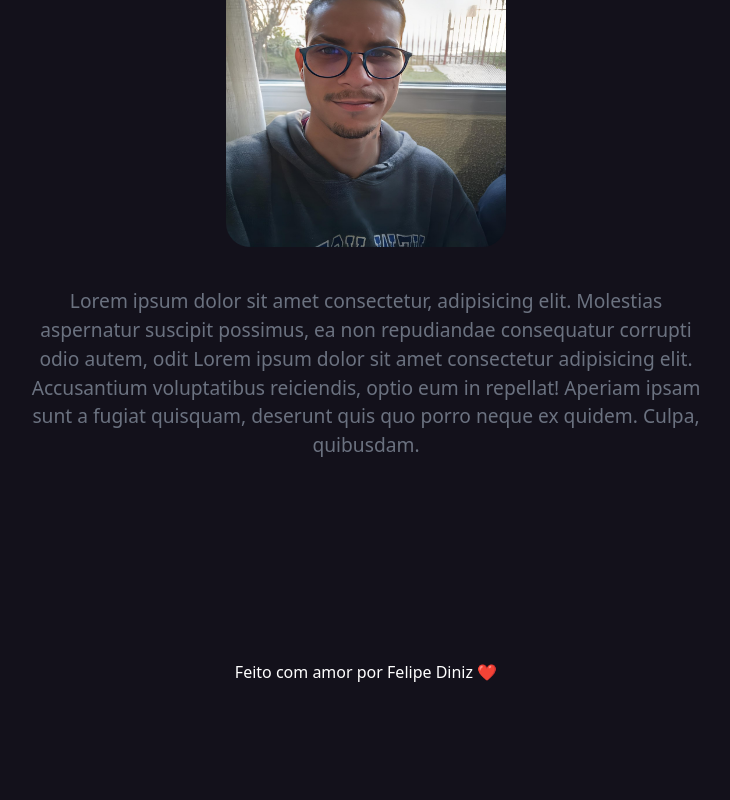
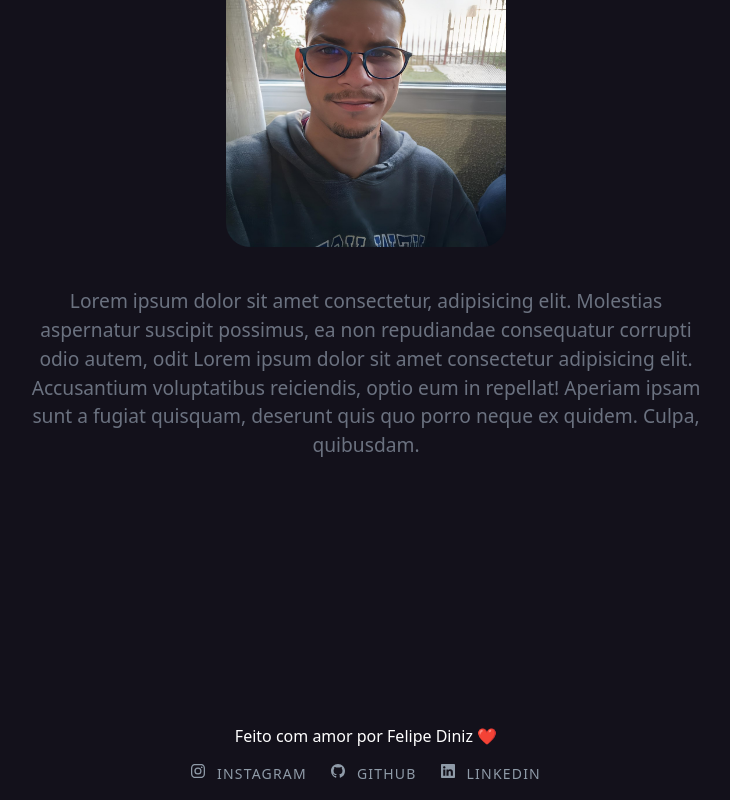
Before and after one commit to dinizdev/fdiniz.dev, a Next.js app: page /About in a window 1280 px wide. Shown: the part 376-1176 px from the top of the page, without its empty margins (274-1004 px from the left). Before the commit the page ends 1060 px from the top, so only its background shows below. Built offline with nearby package versions, Linux system fonts and the light colour scheme.

Commit message:
fix padding index, and footer icons functions

```diff
--- a/src/components/Footer/index.tsx
+++ b/src/components/Footer/index.tsx
@@ -1,11 +1,24 @@
+import { BsGithub, BsLinkedin, BsInstagram } from 'react-icons/bs'
 export default function Footer() {
   return (
     <div>
-      <div className="m-auto h-auto flex-auto">
-        <p className="m-auto h-full pt-40 text-center">
-          Feito com amor por Felipe Diniz ❤️️
-        </p>
-      </div>
+      <p className="mt-56  text-center">Feito com amor por Felipe Diniz ❤️️</p>
+      <section className=" align-center bg-dark-400  flex justify-center gap-5  p-4 text-sm text-white">
+        <div className="flex gap-6 ">
+          <a className="flex  gap-3">
+            <BsInstagram />
+            <span>Instagram</span>
+          </a>
+          <a className="flex gap-3" href="google.com">
+            <BsGithub />
+            <span>Github</span>
+          </a>
+          <a className="flex  gap-3" href="">
+            <BsLinkedin />
+            <span> Linkedin</span>
+          </a>
+        </div>
+      </section>
     </div>
   )
 }
--- a/src/components/FormMail/index.tsx
+++ b/src/components/FormMail/index.tsx
@@ -52,7 +52,7 @@ export default function FormMail() {
         <div className="md:flex md:items-center">
           <div className="md:w-1/3">
             <button
-              className="focus:shadow-outline rounded bg-green-500 py-2 px-[140px] font-bold text-white shadow hover:bg-green-600 focus:outline-none md:px-[230px]"
+              className="focus:shadow-outline rounded bg-green-500 py-2 px-[10px] font-bold text-white shadow hover:bg-green-600 focus:outline-none md:px-[230px]"
               type="submit"
             >
               Enviar
--- a/src/pages/index.tsx
+++ b/src/pages/index.tsx
@@ -1,32 +1,14 @@
 import { motion } from 'framer-motion'
 import type { NextPage } from 'next'
 import Head from 'next/head'
-import Notiflix from 'notiflix'
-
-// one by one
-
 import { ImFolderDownload } from 'react-icons/im'
 
 import Footer from '../components/Footer'
 import Headbar from '../components/Headbar'
 
-Notiflix.Report.success(
-  'Mileninhaa',
-  'EU TE AMUUUU KK <3',
-  'Clique para enviar amor',
-  function cb() {
-    // callback
-  },
-  {
-    width: '360px',
-    svgSize: '120px',
-  },
-)
-
 const Home: NextPage = () => {
   return (
     <div>
-      <Headbar />
       <Head>
         <title>Felipe Diniz</title>
         <meta name="description" />
@@ -36,7 +18,8 @@ const Home: NextPage = () => {
         <link rel="icon" href="/favicon.ico" />
       </Head>
 
-      <div className="mx-auto mt-40 w-full items-center justify-center text-center">
+      <Headbar />
+      <div className="mx-auto mt-28 w-full items-center justify-center text-center">
         <motion.h1 className="bg-gradient-to-r from-pink-600 via-green-400 to-indigo-500 bg-clip-text text-center text-5xl font-extrabold text-transparent">
           Felipe Diniz
         </motion.h1>
@@ -44,7 +27,7 @@ const Home: NextPage = () => {
         <p className="text-let pt-10 text-[1.2rem]">
           Desenvolvedor FullStack | Análise e desenvolvimento de sistemas =)
           <br />
-          <span className="pt-10 text-[1.1rem] text-gray-500">
+          <span className="p-1 pt-10 text-[1.1rem] text-gray-500">
             Um louco apaixonado por programação, disposto a aprender cada vez
             mais.
           </span>
@@ -61,9 +44,7 @@ const Home: NextPage = () => {
           </span>
         </a>
       </div>
-      <div className="flex flex-col">
-        <Footer />
-      </div>
+      <Footer />
     </div>
   )
 }
```
